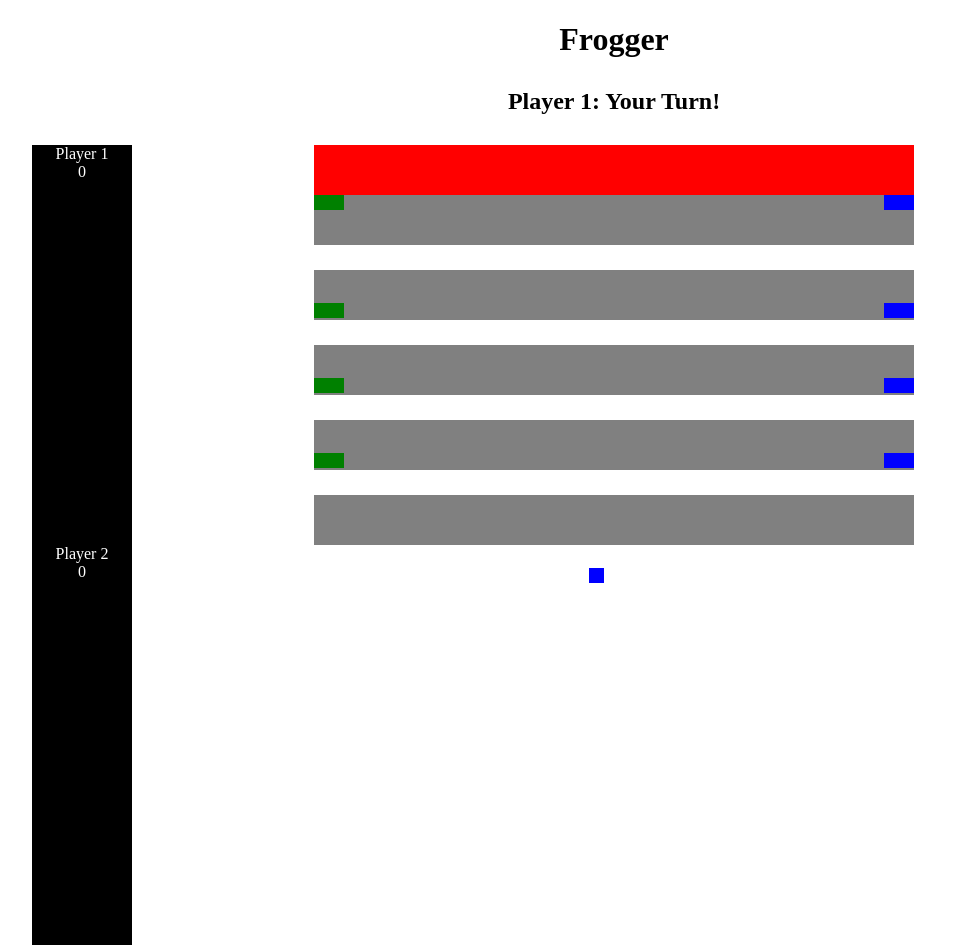
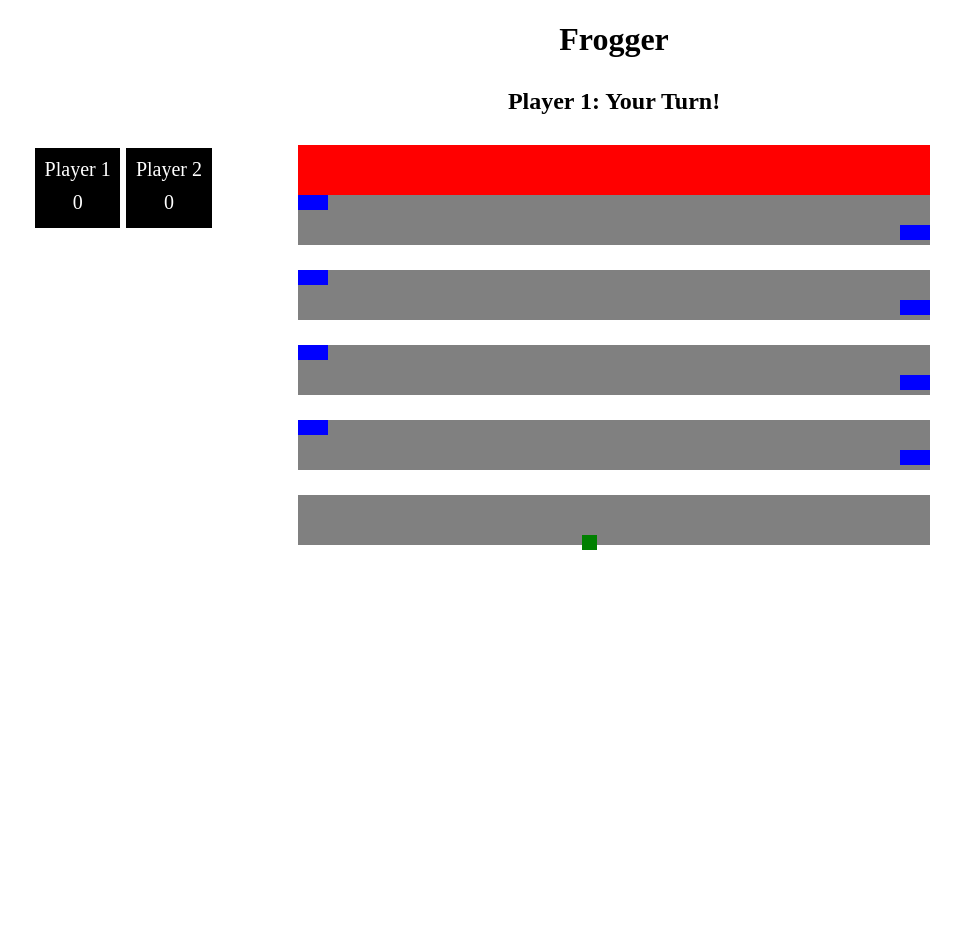
Before and after one commit to alissaschlecht/WDI_20_PROJECT_1, a PHP site: page / in a window 1280 px wide. Shown: the whole page, without its empty margins (26-987 px from the left). After the commit the page ends 550 px from the top, so only its background shows below. Run offline with PHP 8.4, Linux system fonts and the light colour scheme; some libraries are stand-ins or nearby versions.

Commit message:
first complete version, with one set of cars on loop

```diff
--- a/index.css
+++ b/index.css
@@ -5,7 +5,7 @@
 
 .wrapper {
   height: 400px;
-  width:600px;
+  width:50%;
   background-color: grey;
   margin: auto;
   position: relative;
@@ -18,14 +18,14 @@
   width:100%;
   margin-top:50px;
   background-color: white;
-  margin-bottom: 33px;
+ /* margin-bottom: 30px;*/
 
 }
 .carMoveRight {
 
   height: 15px;
   width: 30px;
-  background-color: green;
+  background-color: blue;
   position: absolute;
   left: 0;
 }
@@ -37,6 +37,7 @@
   background-color: blue;
   position: absolute;
   right: 0;
+  margin-top: 30px;
 
 }
 
@@ -45,10 +46,11 @@
 
   height: 15px;
   width: 15px;
-  background-color: blue;
+  background-color: green;
   position: relative;
-  left: 275px;
+  /*left: 275px;*/
   top: 40px;
+  left: 45%;
 
 }
 
@@ -64,25 +66,37 @@
 
 #player1, #player2{
 
-  width: 100px;
-  height:400px;
+  width: 45%;
+  height:50px;
   background-color: black;
   position: relative;
   float: left;
   text-align: center;
+  font-size: 20px;
   color: white;
+  padding-bottom: 20px;
+  padding-top: 10px;
+  border: white 3px solid;
 
 }
 
 #winarea {
 
-  width: 600px;
+  width: 100%;
   height:50px;
   background-color: red;
 
 }
 
 h1, h2 {
+
   text-align: center;
   margin-bottom: 30px;
+
 }
+
+#score1, #score2 {
+
+  margin-top: 10px;
+
+}
--- a/index.js
+++ b/index.js
@@ -11,6 +11,8 @@ $(function(){
   var scoreOne = $('#score1');
   var scoreTwo = $('#score2');
   var showTurn = $("h2");
+  // var gameArea = $('#wrapper');
+  var road = $('#road');
 
   play();
 
@@ -33,14 +35,6 @@ $(function(){
     }
   }
 
-  // function addPlayerPoint() {
-
-  //   if () {
-
-  //   }
-
-  // }
-
 
   function carLoop() {
     $(document).keyup(function(e) {
@@ -54,23 +48,9 @@ $(function(){
         carRTL.removeAttr('style'); });
 
       };
-  });
-}
+    });
+  }
 
-
-  // function carLoop() {
-  //   $("#start").click(function() {
-  //     collisionCheck();
-  //     carLTR.animate({left: "+=580px"}, 2000, function() {
-  //       carLTR.removeAttr('style');
-  //     });
-
-  //     carRTL.animate({right: "+=580px"}, 2000, function() {
-  //     carRTL.removeAttr('style'); });
-
-  //   });
-  // }
-// keypress to move frog div
 
   function moveFrog () {
     $(document).keydown(function(e) {
@@ -100,7 +80,6 @@ $(function(){
     });
 
   }
-  // look for collision
 
   function collision(car, frog) {
 
@@ -178,6 +157,24 @@ $(function(){
       }
     }
 
+  function createCar() {
+
+    road.append('<div class="carMoveRight" id="test"></div>' +
+                '<div class="carMoveLeft" id="test"></div>');
 
 
+  }
+
+  createCar();
+
+//   gameArea.append(
+
+
+
+//     '<div class="carMoveRight allCars"></div>' +
+//     '<div class="carMoveLeft allCars"></div>' +
+//     '<div class="sidewalk"></div>)');
+
+// }
+
   });
```
